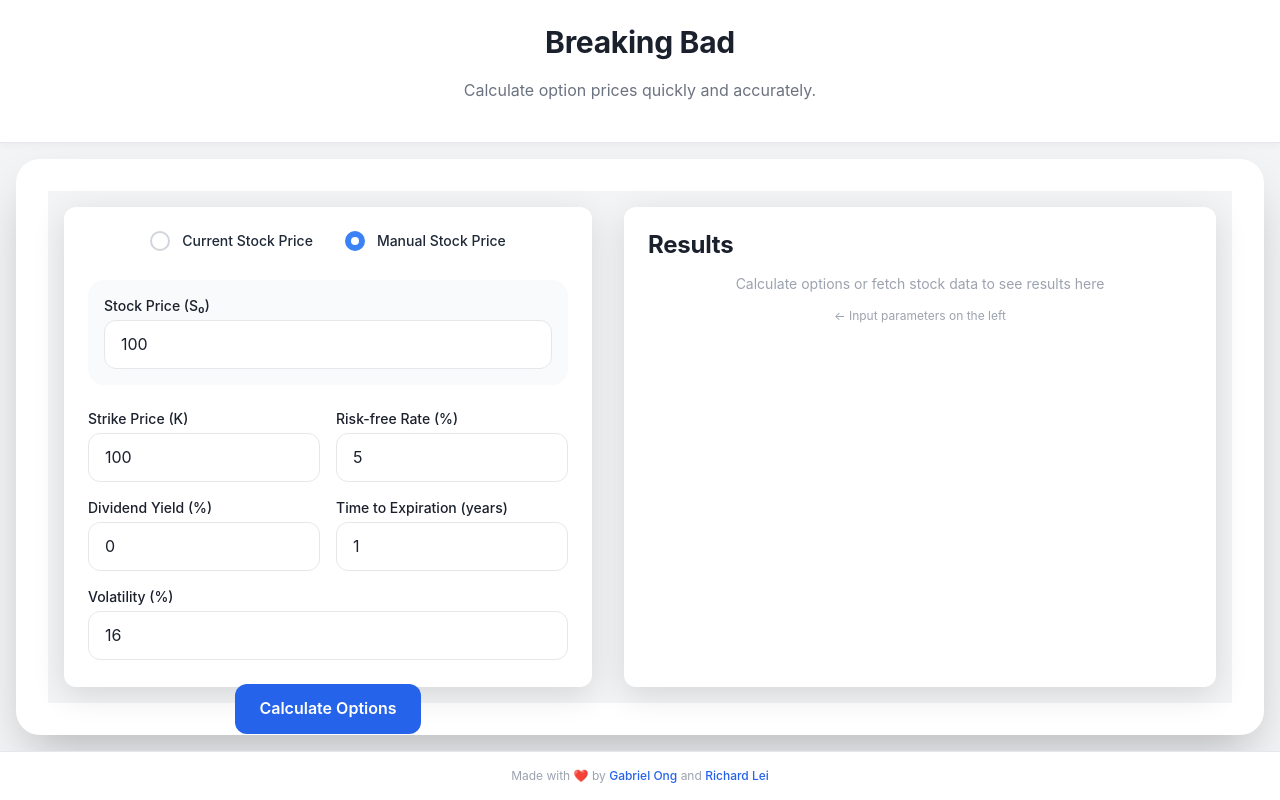
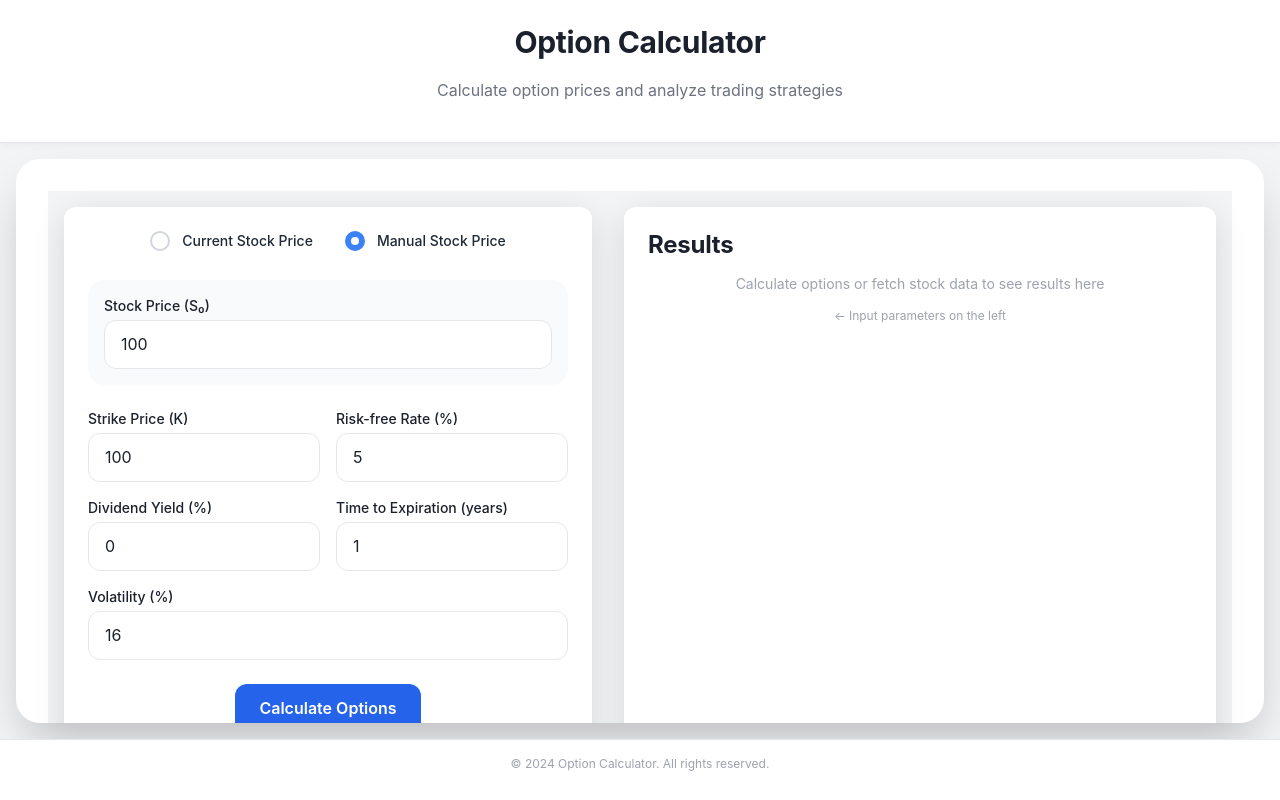
Before and after one commit to gongahkia/breaking-bad, a Next.js app in the folder src/breaking-bad/: page / in a window 1280 px wide. Built offline with nearby package versions, Linux system fonts and the light colour scheme.

Commit message:
initial css refactor attempt

```diff
--- a/src/breaking-bad/app/page.tsx
+++ b/src/breaking-bad/app/page.tsx
@@ -1,4 +1,6 @@
-import OptionCalculatorWrapper from './../components/OptionCalculatorWrapper'
+"use client";
+
+import OptionCalculatorWrapper from '../components/OptionCalculatorWrapper'
 
 export default function Home() {
   return <OptionCalculatorWrapper/>;
--- a/src/breaking-bad/components/OptionCalculatorWrapper.tsx
+++ b/src/breaking-bad/components/OptionCalculatorWrapper.tsx
@@ -1,68 +1,36 @@
 "use client"
 
-import dynamic from "next/dynamic"
+import { useState, useCallback } from "react"
 import { motion } from "framer-motion"
-
-const OptionCalculator = dynamic(() => import("./option-calculator"), {
-  ssr: false,
-  loading: () => (
-    <div className="flex justify-center items-center h-64">
-      <div className="relative">
-        <div className="h-16 w-16 rounded-full border-t-4 border-b-4 border-blue-500 animate-spin"></div>
-        <div className="absolute top-0 left-0 h-16 w-16 rounded-full border-t-4 border-b-4 border-blue-200 animate-pulse"></div>
-      </div>
-    </div>
-  ),
-})
+import OptionCalculator from "./option-calculator"
+import { styles } from "../styles/design-system"
 
 export default function OptionCalculatorWrapper() {
   return (
-    <div className="w-screen h-screen flex flex-col bg-gray-100 overflow-hidden">
+    <div className={styles.layout.container}>
       {/* Fixed Header */}
-      <motion.header
-        initial={{ opacity: 0, y: -20 }}
-        animate={{ opacity: 1, y: 0 }}
-        transition={{ duration: 0.5 }}
-        className="text-center py-6 bg-white shadow-sm border-b border-gray-200 flex-shrink-0"
-      >
-        <h1 className="text-3xl font-bold text-gray-900 mb-1">Breaking Bad</h1>
-        <p className="text-gray-500 text-base">Calculate option prices quickly and accurately.</p>
-      </motion.header>
+      <header className={styles.layout.header}>
+        <h1 className={styles.typography.h1}>Option Calculator</h1>
+        <p className={styles.typography.subtitle}>Calculate option prices and analyze trading strategies</p>
+      </header>
 
       {/* Main Content */}
-      <motion.div
-        initial={{ opacity: 0, scale: 0.96 }}
-        animate={{ opacity: 1, scale: 1 }}
-        transition={{ delay: 0.2, duration: 0.5 }}
-        className="flex-1 bg-white shadow-2xl m-4 rounded-3xl overflow-hidden"
-      >
-        <div className="h-full p-8">
-          <OptionCalculator />
+      <main className={styles.layout.main}>
+        <div className={styles.layout.content}>
+          <motion.div
+            initial={{ opacity: 0, y: 20 }}
+            animate={{ opacity: 1, y: 0 }}
+            transition={{ duration: 0.5 }}
+          >
+            <OptionCalculator />
+          </motion.div>
         </div>
-      </motion.div>
+      </main>
 
       {/* Fixed Footer */}
-      <motion.footer
-        initial={{ opacity: 0 }}
-        animate={{ opacity: 1 }}
-        transition={{ delay: 0.5 }}
-        className="text-center py-4 bg-white border-t border-gray-200 text-xs text-gray-400 flex-shrink-0"
-      >
-        Made with <span className="text-red-500">❤️</span> by{" "}
-        <a
-          href="https://github.com/gongahkia"
-          className="text-blue-600 hover:underline font-medium transition-colors"
-        >
-          Gabriel Ong
-        </a>{" "}
-        and{" "}
-        <a
-          href="https://github.com/richardleii58"
-          className="text-blue-600 hover:underline font-medium transition-colors"
-        >
-          Richard Lei
-        </a>
-      </motion.footer>
+      <footer className={styles.layout.footer}>
+        <p>© 2024 Option Calculator. All rights reserved.</p>
+      </footer>
     </div>
   )
 }
--- a/src/breaking-bad/components/TradingRecommendations.tsx
+++ b/src/breaking-bad/components/TradingRecommendations.tsx
@@ -2,12 +2,12 @@
 "use client";
 
 import { useState } from 'react';
-import { CalculationResult, OptionRecommendation } from '../app/components/types'; // Import OptionRecommendation
-import { generateRecommendations } from '../app/actions/recommendations'; // Assuming you have this server action
+import { CalculationResult, OptionRecommendation } from './types';
+import { generateRecommendations } from '../app/actions/recommendations';
 
 interface TradingRecommendationsProps {
-  result: CalculationResult | null; // The calculated option prices
-  onGenerateRecommendations: (recommendations: OptionRecommendation[]) => void; // New prop: callback to send recommendations to parent
+  result: CalculationResult | null;
+  onGenerateRecommendations: (recommendations: OptionRecommendation[]) => void;
 }
 
 export default function TradingRecommendations({ result, onGenerateRecommendations }: TradingRecommendationsProps) {
--- a/src/breaking-bad/components/option-calculator.tsx
+++ b/src/breaking-bad/components/option-calculator.tsx
@@ -9,7 +9,11 @@ import HeatMap from "./VolatilityHeatMap";
 import TradingRecommendations from "./TradingRecommendations";
 import { CalculationResult, FormData, OptionInputs, OptionRecommendation, HeatMapData, StockData } from "./types";
 
-export default function OptionCalculator() {
+interface OptionCalculatorProps {
+  onResultChange?: (result: CalculationResult | null) => void;
+}
+
+export default function OptionCalculator({ onResultChange }: OptionCalculatorProps) {
   const [volatilityPercent, setVolatilityPercent] = useState(16);
   const [interestRatePercent, setInterestRatePercent] = useState(5);
   const [isCalculating, setIsCalculating] = useState(false);
@@ -73,12 +77,12 @@ export default function OptionCalculator() {
     return null;
   }, [priceMode, autoPrice, manualPrice, formData, volatilityPercent, interestRatePercent]);
 
-
   async function handleCalculate() {
     const validationError = validateInputs();
     if (validationError) {
       setError(validationError);
       setResult(null);
+      onResultChange?.(null);
       setHeatMapData([]); // Clear heat map data if validation fails
       setRecommendations(null); // Clear recommendations if validation fails
       return;
@@ -86,6 +90,7 @@ export default function OptionCalculator() {
     setIsCalculating(true);
     setError(null);
     setResult(null); // Clear previous results before new calculation
+    onResultChange?.(null);
     setHeatMapData([]); // Clear heat map data on new calculation
     setRecommendations(null); // Clear previous recommendations on new calculation
 
@@ -103,10 +108,12 @@ export default function OptionCalculator() {
 
       const calculationResult = await calculateOption(inputs);
       setResult(calculationResult);
+      onResultChange?.(calculationResult);
     } catch (err) {
       console.error("Calculation failed:", err);
       setError("Failed to calculate option prices. Please check your inputs and try again.");
       setResult(null);
+      onResultChange?.(null);
     } finally {
       setIsCalculating(false);
     }
@@ -120,11 +127,12 @@ export default function OptionCalculator() {
       setStockData(null);
     }
     setResult(null);
+    onResultChange?.(null);
     setHeatMapData([]); // Clear heat map data when mode changes
     setRecommendations(null);
     setError(null);
     setHeatMapError(null); // Clear heatmap specific error
-  }, [priceMode]);
+  }, [priceMode, onResultChange]);
 
   const handleTickerSubmit = () => {
     if (tickerInput.trim()) {
--- /dev/null
+++ b/src/breaking-bad/styles/design-system.ts
@@ -0,0 +1,75 @@
+// Design System
+const styles = {
+  // Layout
+  layout: {
+    container: "w-screen h-screen flex flex-col bg-gray-100 overflow-hidden",
+    header: "text-center py-6 bg-white shadow-sm border-b border-gray-200 flex-shrink-0",
+    main: "flex-1 bg-white shadow-2xl m-4 rounded-3xl overflow-hidden",
+    footer: "text-center py-4 bg-white border-t border-gray-200 text-xs text-gray-400 flex-shrink-0",
+    content: "h-full p-8",
+  },
+
+  // Typography
+  typography: {
+    h1: "text-3xl font-bold text-gray-900 mb-1",
+    h2: "text-2xl font-bold text-gray-800 mb-2",
+    h3: "text-xl font-semibold text-gray-800 mb-2",
+    h4: "text-lg font-semibold text-gray-800 mb-2",
+    subtitle: "text-gray-500 text-base",
+    body: "text-sm text-gray-600",
+    small: "text-xs text-gray-500",
+  },
+
+  // Form Elements
+  form: {
+    label: "block text-sm font-medium text-gray-600 mb-2",
+    input: "w-full px-3 py-2 text-sm rounded-lg bg-white border border-gray-200 focus:outline-none focus:ring-2 focus:ring-blue-400",
+    inputDisabled: "w-full px-3 py-2 text-sm rounded-lg bg-gray-100 text-gray-700 font-medium border border-gray-200",
+    button: {
+      base: "px-4 py-2 text-sm rounded-lg font-medium transition-all duration-200",
+      primary: "bg-blue-500 text-white hover:bg-blue-600 disabled:opacity-50",
+      secondary: "bg-gray-200 text-gray-700 hover:bg-gray-300 disabled:opacity-50",
+      gradient: "bg-gradient-to-r from-purple-500 to-purple-600 text-white hover:from-purple-600 hover:to-purple-700 hover:shadow-xl",
+    },
+  },
+
+  // Cards
+  card: {
+    base: "bg-white rounded-lg border border-gray-200 shadow-sm",
+    header: "p-4 border-b border-gray-200",
+    body: "p-4",
+    footer: "p-4 border-t border-gray-200",
+  },
+
+  // Grid
+  grid: {
+    container: "grid gap-4",
+    cols2: "grid-cols-1 md:grid-cols-2",
+    cols3: "grid-cols-1 md:grid-cols-3",
+    cols4: "grid-cols-1 md:grid-cols-2 lg:grid-cols-4",
+  },
+
+  // Status Messages
+  status: {
+    success: "bg-green-50 border border-green-200 text-green-800",
+    error: "bg-red-50 border border-red-200 text-red-800",
+    warning: "bg-yellow-50 border border-yellow-200 text-yellow-800",
+    info: "bg-blue-50 border border-blue-200 text-blue-800",
+  },
+
+  // Animations
+  animation: {
+    spin: "animate-spin",
+    pulse: "animate-pulse",
+    fadeIn: "animate-fade-in",
+    slideIn: "animate-slide-in",
+  },
+
+  // Loading States
+  loading: {
+    spinner: "h-16 w-16 rounded-full border-t-4 border-b-4 border-blue-500 animate-spin",
+    overlay: "absolute top-0 left-0 h-16 w-16 rounded-full border-t-4 border-b-4 border-blue-200 animate-pulse",
+  },
+} as const;
+
+export { styles };
```
